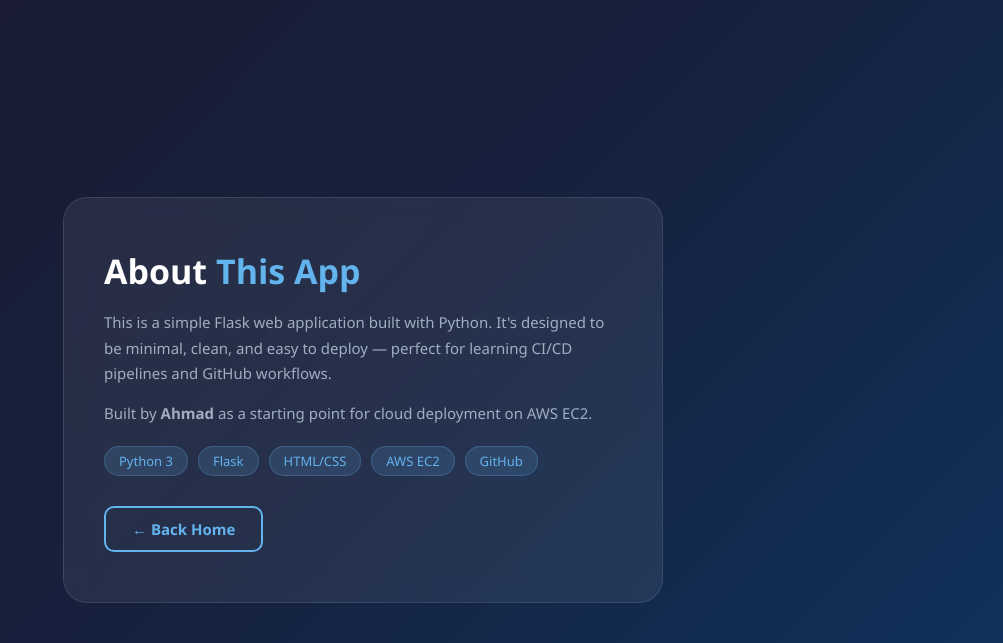
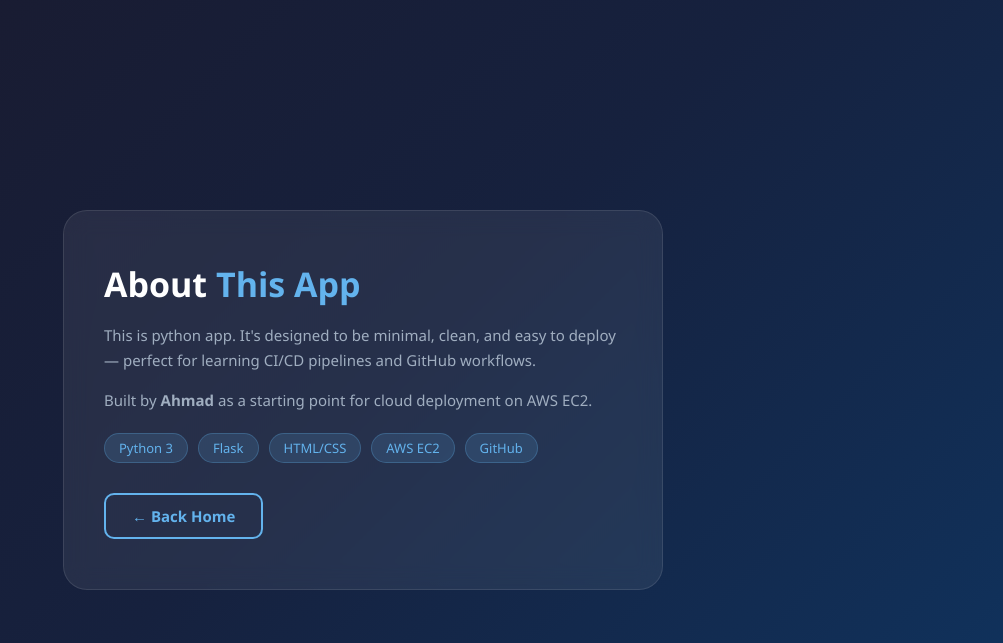
Before and after one commit to Ahmadansari1942/Python, a Flask app: page /about in a window 1280 px wide. Shown: the top 643 px of the page, without its empty margins (277-1280 px from the left). Run offline with Flask 3, Linux system fonts and the light colour scheme.

Commit message:
Update about.html

```diff
--- a/templates/about.html
+++ b/templates/about.html
@@ -78,7 +78,7 @@
     <div class="container">
         <h1>About <span>This App</span></h1>
         <p>
-            This is a simple Flask web application built with Python. It's designed to be minimal, clean, and easy to deploy — perfect for learning CI/CD pipelines and GitHub workflows.
+            This is python app. It's designed to be minimal, clean, and easy to deploy — perfect for learning CI/CD pipelines and GitHub workflows.
         </p>
         <p>Built by <strong>Ahmad</strong> as a starting point for cloud deployment on AWS EC2.</p>
 
```
